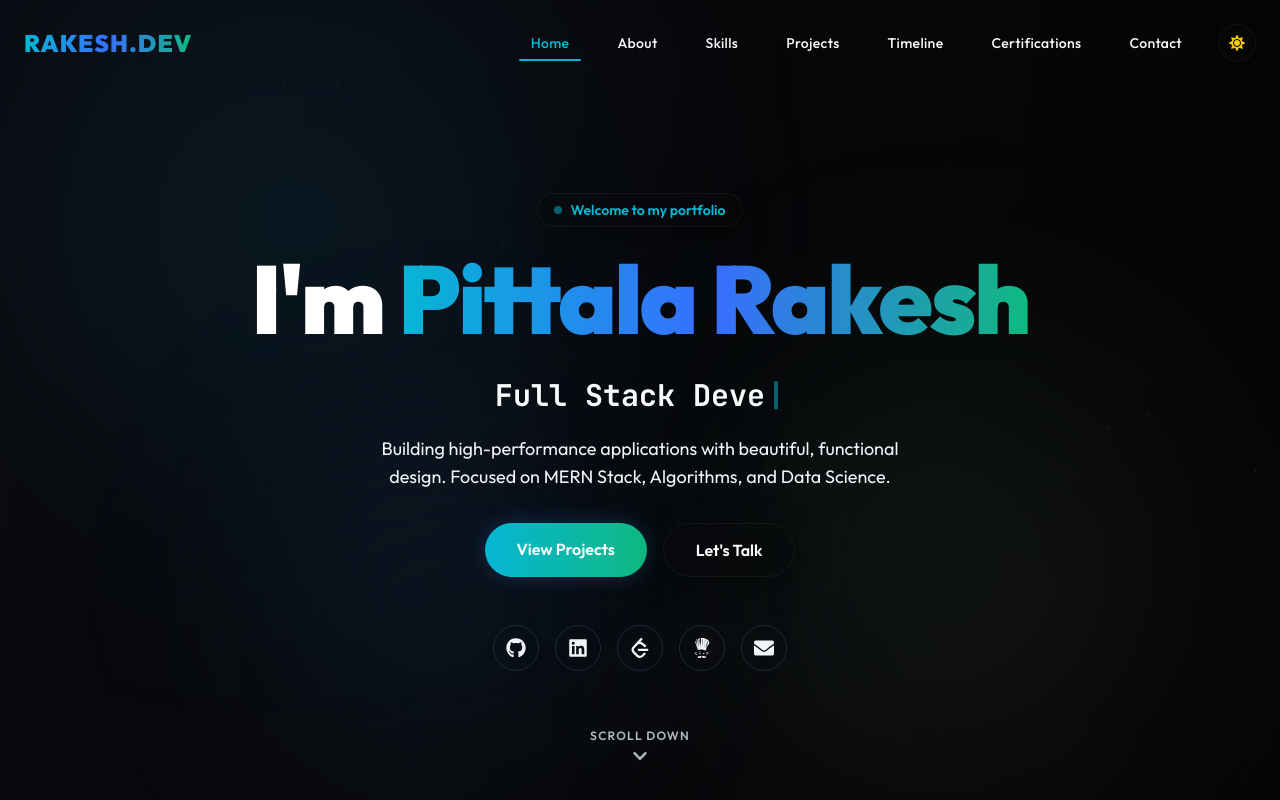
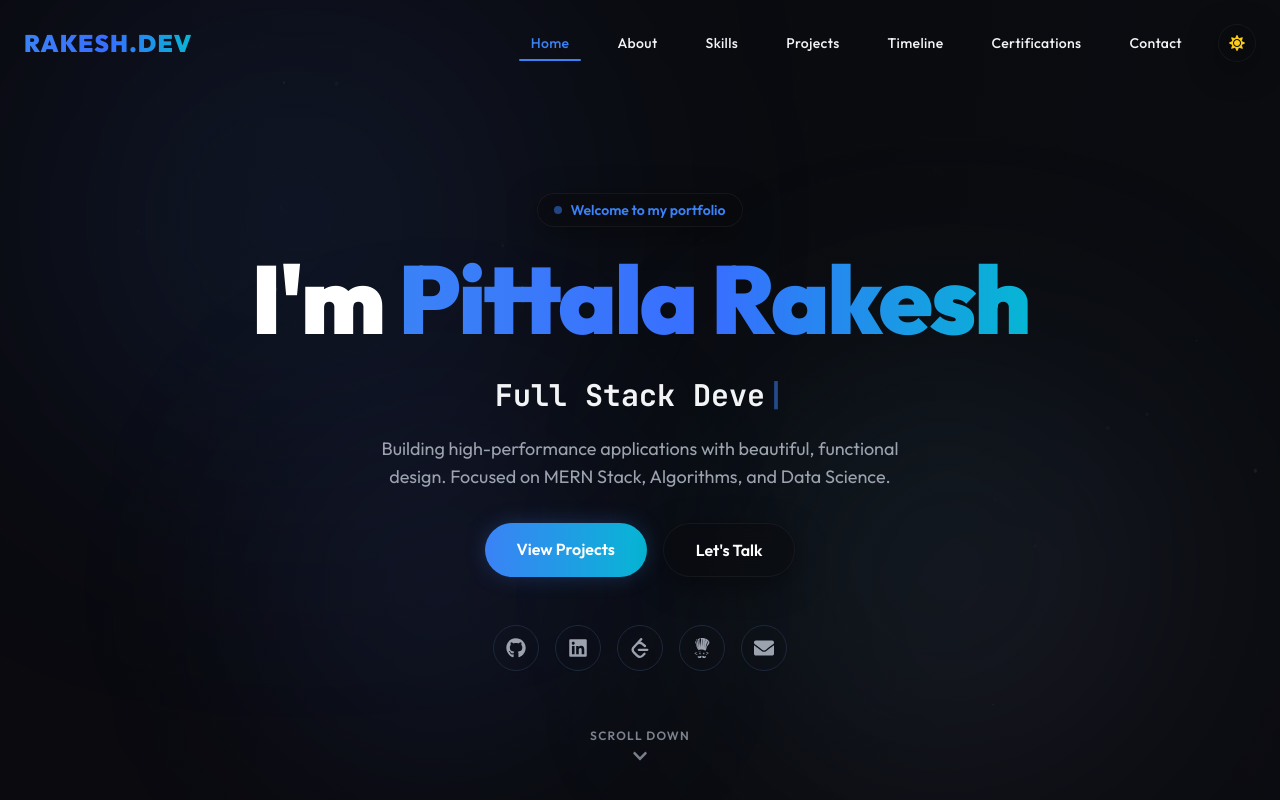
Before and after one commit to Rakesh-2006-r/Rakesh_Portfolio, a React (Vite) app: page / in a window 1280 px wide. Shown: the top 800 px of the page. Built offline with nearby package versions, Linux system fonts and the light colour scheme.

Commit message:
Applied Modern Tech Dark theme with Navy-Black and Electric Blue

```diff
--- a/tailwind.config.js
+++ b/tailwind.config.js
@@ -22,17 +22,17 @@ export default {
           950: '#111b54',
         },
         slate: {
-          300: '#f8fafc', // Almost white for maximum visibility
-          400: '#f1f5f9', // Very bright gray
-          500: '#e2e8f0', // Bright gray
-          600: '#cbd5e1', // Light gray
+          300: '#F3F4F6', // Primary Text (Cool Off-White)
+          400: '#9CA3AF', // Secondary Text (Muted Gray)
+          500: '#9CA3AF', // Secondary Text (Muted Gray)
+          600: '#4B5563',
         },
-        darkBg: '#050505',
+        darkBg: '#0A0C10',
         lightBg: '#fafafa',
-        darkCard: 'rgba(10, 10, 12, 0.45)',
+        darkCard: 'rgba(18, 22, 31, 0.75)', // #12161F with glass effect
         lightCard: 'rgba(255, 255, 255, 0.65)',
-        accentPurple: '#10b981', // Emerald Green
-        accentBlue: '#06b6d4', // Cyan Blue
+        accentPurple: '#06B6D4', // Secondary Accent (Cyan)
+        accentBlue: '#3B82F6', // Primary Accent (Electric Blue)
       },
       fontFamily: {
         sans: ['Outfit', 'Inter', 'sans-serif'],
```
